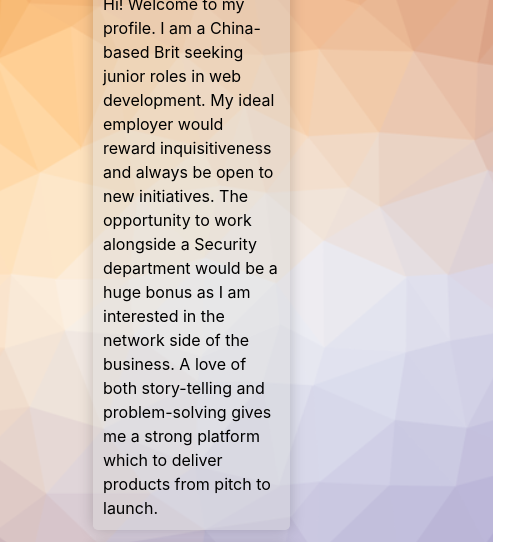
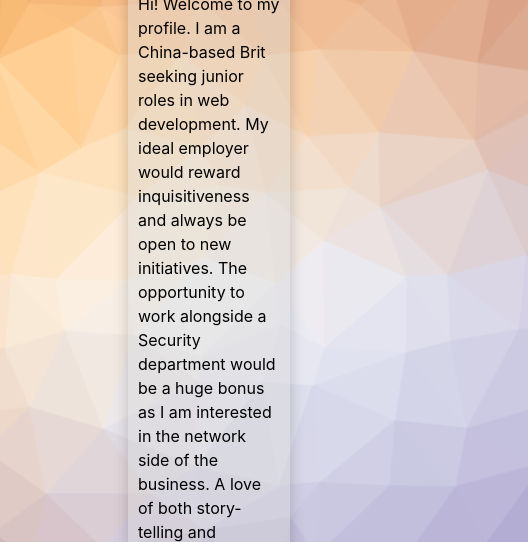
Before and after one commit to willhmartin/profile, a website: page index.html in a window 390 px wide. Shown: the part 124-666 px from the top of the page, 528 px wide, since content can reach past the window. Drawn offline with nearby package versions, Linux system fonts and the light colour scheme.

Commit message:
testing container width

```diff
--- a/style.css
+++ b/style.css
@@ -21,18 +21,18 @@ body {
   background-attachment: fixed;
   overflow-x: hidden !important;
  }
+
+ .container {
+  width: 100vw;
+  padding-left: 50px;
+  height: 100vh;
+  position: absolute;
+  padding-right: 100px;
+  }
+
 }
 p {
   margin: 0 auto;
-}
-.container {
-  width: 80vw;
-  height: 100vh;
-  right: 0;
-  position: absolute;
-  padding-right: 100px;
-
-
 }
 
 .heji-container {
@@ -52,6 +52,15 @@ p {
   margin-top: 20px;
   padding-bottom: 20px;
 }
+
+.container {
+  width: 80vw;
+  height: 100vh;
+  right: 0;
+  position: absolute;
+  padding-right: 100px;
+}
+
 }
 
 @media(max-width: 556px) {
```
